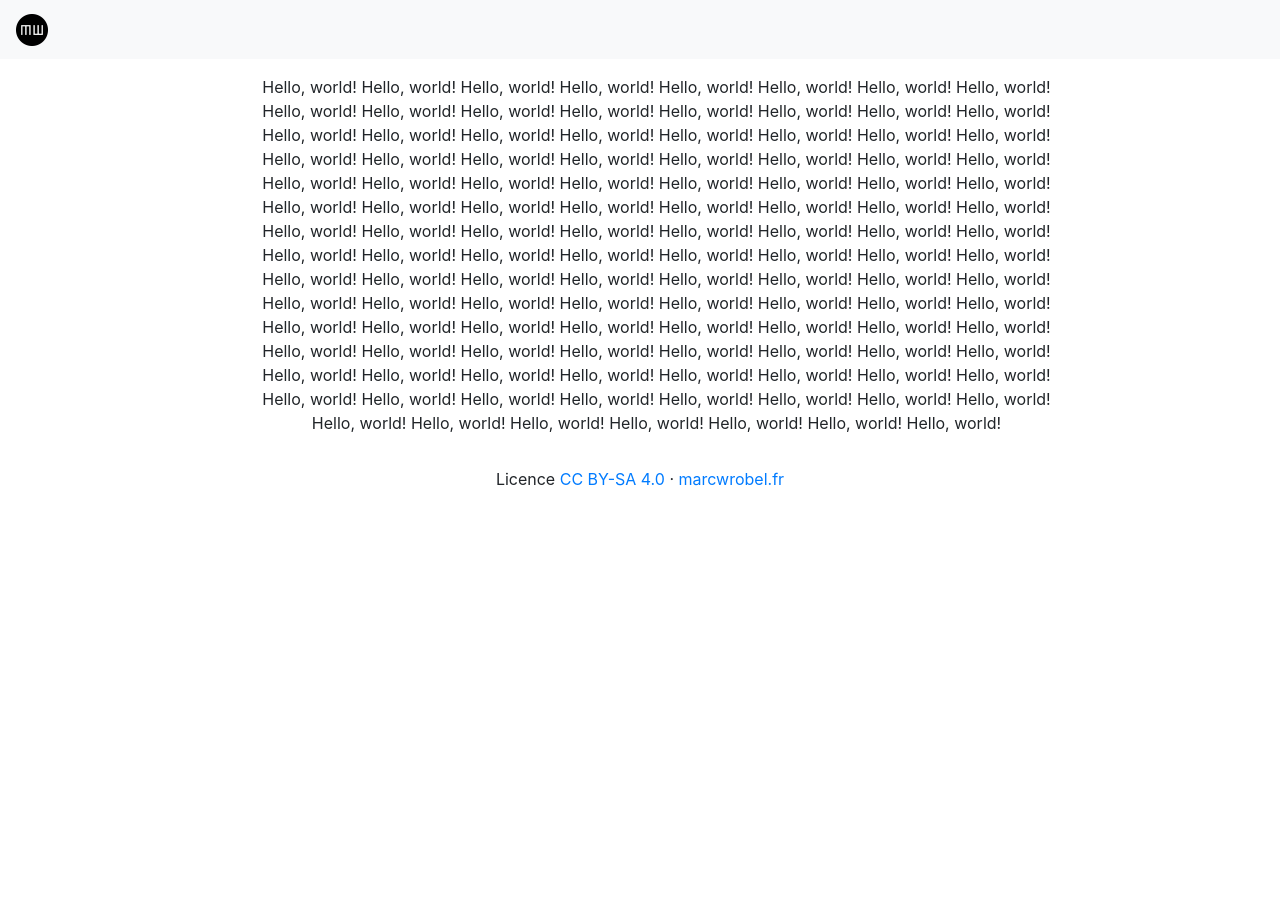
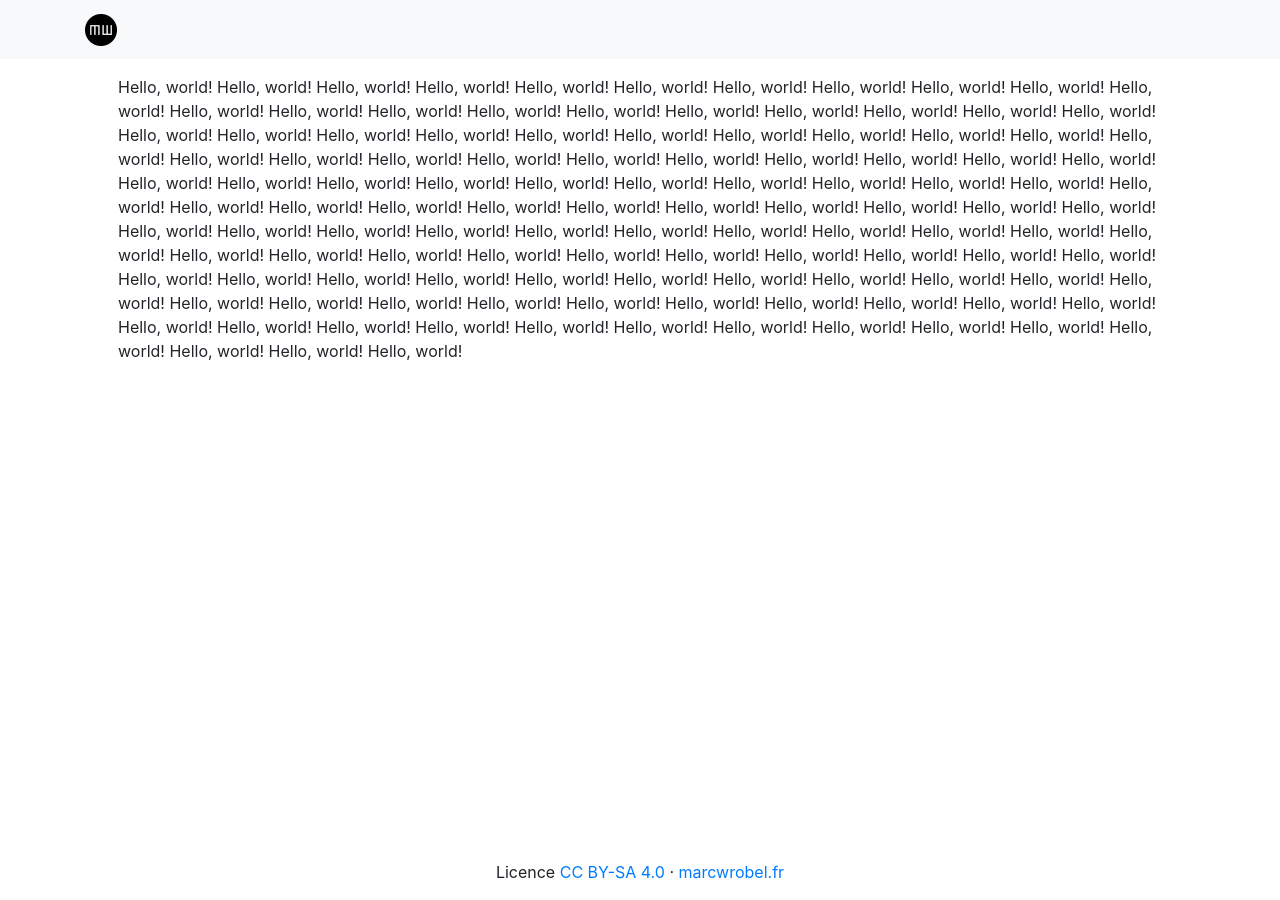
Before and after one commit to marcwrobel/marcwrobel.github.io, a Jekyll site: the page built from index.md, in a window 1280 px wide. Built offline with Jekyll 4.4.1, drawn with Linux system fonts in a browser that asks for light colours.

Commit message:
Amélioration des modèles de page
- utilisation d'un sticky footer
- alignement de la taille de la barre de navigation avec celle du contenu

```diff
--- a/_includes/footer.html
+++ b/_includes/footer.html
@@ -1,5 +1,5 @@
 
-<footer class="container-fluid text-center">
+<footer class="container mt-auto py-3 text-center">
   Licence <a href="https://creativecommons.org/licenses/by-sa/4.0/" target="_blank">CC BY-SA 4.0</a>
   &middot;
   <a href="{{ '/' | absolute_url }}">marcwrobel.fr</a>
--- a/_includes/header.html
+++ b/_includes/header.html
@@ -1,5 +1,6 @@
 <header>
   <nav class="navbar navbar-expand-lg navbar-light bg-light">
+    <div class="container">
       <a class="navbar-brand" href="{{ '/' | relative_url }}">
         <img src="{{ '/images/icon-32.png' | relative_url }}" width="32" height="32" alt="Accueil">
       </a>
@@ -9,9 +10,10 @@
         <span class="navbar-toggler-icon"></span>
       </button>
 
-    <div class="collapse navbar-collapse">
+      <div class="collapse navbar-collapse justify-content-end">
         <ul class="navbar-nav">
         </ul>
       </div>
+    </div>
   </nav>
 </header>
--- a/_layouts/default.html
+++ b/_layouts/default.html
@@ -1,11 +1,11 @@
 <!DOCTYPE html>
 <html lang="{{ page.lang | default: site.lang }}">
 {%- include head.html -%}
-<body>
+<body class="d-flex flex-column h-100">
 {%- include header.html -%}
-<main class="container-fluid text-center">
+<main role="main" class="container flex-shrink-0  ">
   <div class="row">
-    <div class="col-12 col-md-9 col-xl-8 py-md-3 pl-md-5 mx-auto">
+    <div class="col-12 py-3 px-5 mx-auto">
       {{ content }}
     </div>
   </div>
```
Lines whose indentation alone changed are shown as unchanged.
